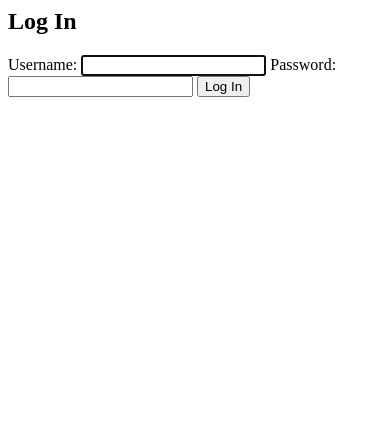
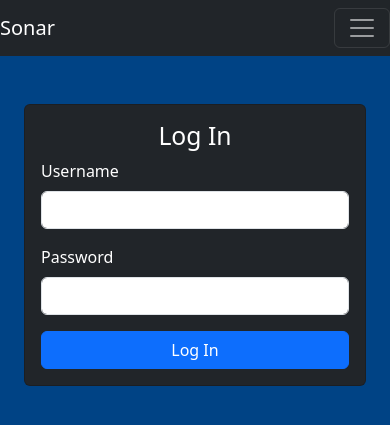
Before and after one commit to SeanKuehl/Group-18-Capstone, a Django app: page /accounts/login/ in a window 390 px wide. Shown: the top 425 px of the page. Run offline with Django 4.2, Linux system fonts and the light colour scheme.

Commit message:
Update login.html
Changed the view of the login page and added css created in the base html.

```diff
--- a/templates/registration/login.html
+++ b/templates/registration/login.html
@@ -1,6 +1,31 @@
-<h2>Log In</h2>
-<form method="post">
-  {% csrf_token %}
-  {{ form }}
-  <button type="submit">Log In</button>
-</form>
+{% extends "base.html" %}
+
+{% block title %}Login{% endblock %}
+
+{% block content %}
+<div class="container mt-5">
+  <div class="row justify-content-center">
+    <div class="col-md-6">
+      <div class="card text-white bg-dark mb-3">
+        <div class="card-body">
+          <h2 class="card-title text-center">Log In</h2>
+          <form method="post">
+            {% csrf_token %}
+            <div class="mb-3">
+              <label for="id_username" class="form-label">Username</label>
+              <input type="text" class="form-control" id="id_username" name="username">
+            </div>
+            <div class="mb-3">
+              <label for="id_password" class="form-label">Password</label>
+              <input type="password" class="form-control" id="id_password" name="password">
+            </div>
+            <div class="d-grid">
+              <button type="submit" class="btn btn-primary">Log In</button>
+            </div>
+          </form>
+        </div>
+      </div>
+    </div>
+  </div>
+</div>
+{% endblock %}
```
